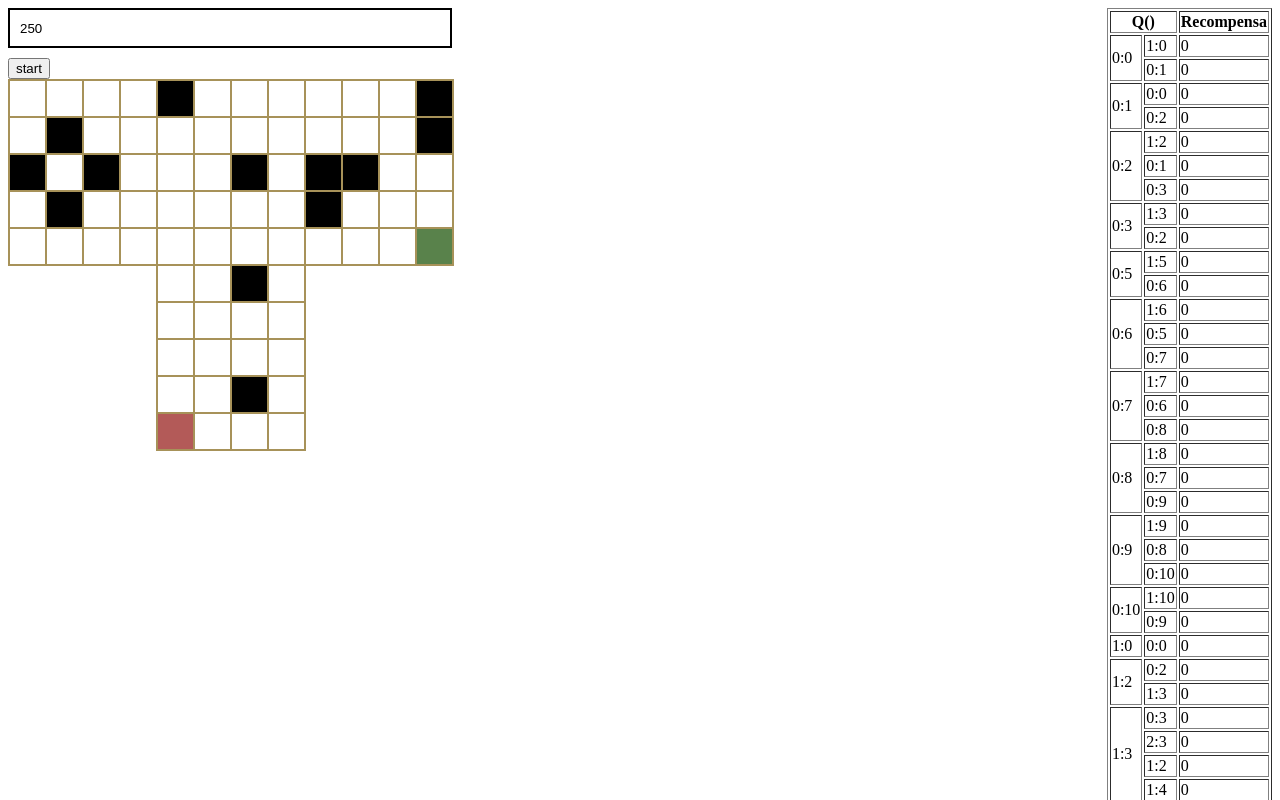
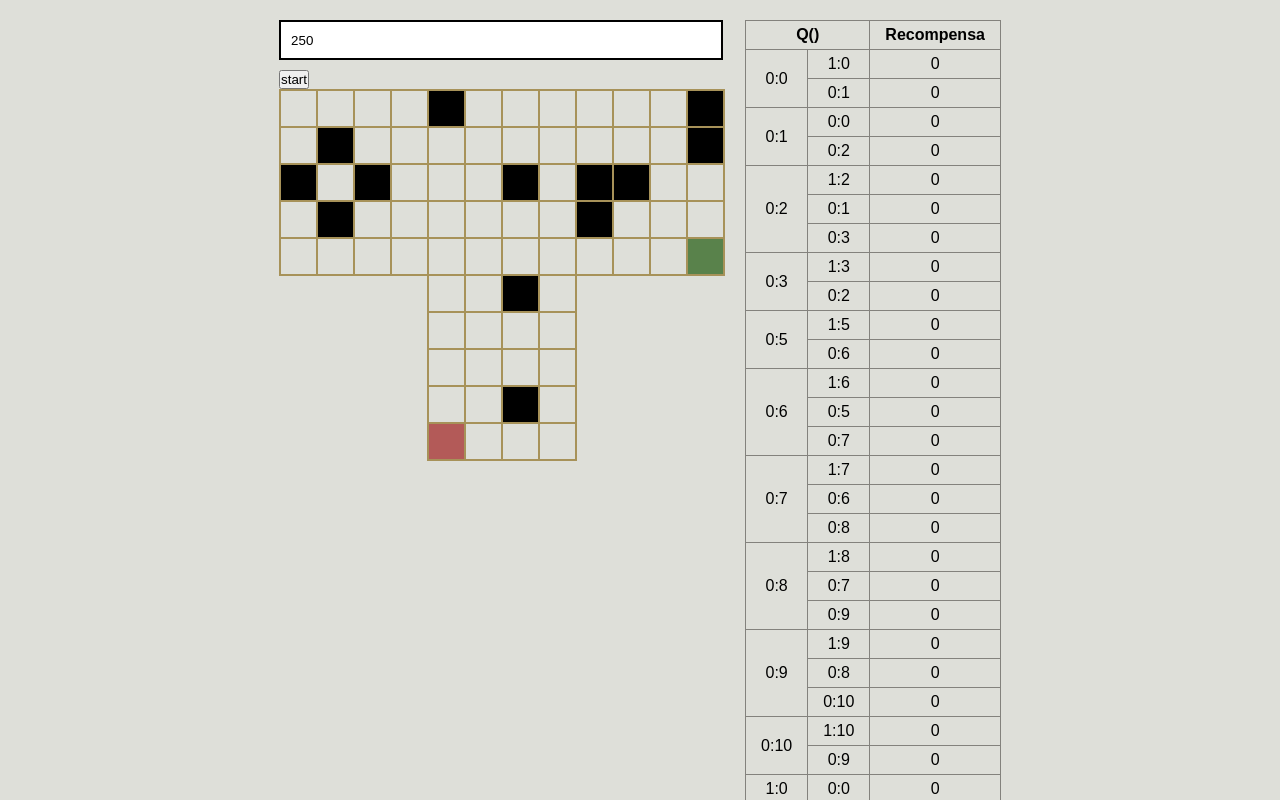
Before and after one commit to LucasAlessio/q-learning, a React (Create React App) app: page / in a window 1280 px wide. Shown: the top 800 px of the page. Built offline with nearby package versions, Linux system fonts and the light colour scheme.

Commit message:
Q-learning: cálculo da tabela Q

```diff
--- a/src/App.tsx
+++ b/src/App.tsx
@@ -1,14 +1,18 @@
 import { ReactNode } from "react";
+import { Map } from "./components/map";
+import { QTable } from "./components/table";
+import { PolicyProvider } from "./hooks/usePolicy";
+import { GlobalStyle } from "./styles/GlobalStyle";
 import styled from "styled-components";
-import { Map } from "./components/map";
-import { Table } from "./components/table";
-import { PolicyProvider } from "./hooks/usePolicy";
 
 const Div = styled.div`
+	position: relative;
 	display: flex;
 	flex-direction: row;
-	justify-content: space-between;
+	justify-content: center;
 	align-items: flex-start;
+	gap: 20px;
+	padding: 20px 0;
 `;
 
 function Row({children}: {children: ReactNode}) {
@@ -18,14 +22,13 @@ function Row({children}: {children: ReactNode}) {
 }
 
 export function App() {
-	return (
-		<div className="App">
+	return <div className="App">
+		<GlobalStyle />
 		<PolicyProvider>
 			<Row>
 				<Map />
-					<Table />
+				<QTable />
 			</Row>
 		</PolicyProvider>
 	</div>
-	);
 }
--- a/src/components/map/index.tsx
+++ b/src/components/map/index.tsx
@@ -2,12 +2,16 @@ import { ChangeEvent, useContext, useEffect, useState } from 'react';
 import { Unity } from './Unity';
 import { ValuePossible } from '../../types';
 import { Policy, PolicyContext } from '../../hooks/usePolicy';
-import { MapState } from '../../enums/MapState';
+import { Coord } from './ValuePossible';
 import styled from 'styled-components';
+
+const GAMA = 0.9;
 
 const Container = styled.div`
 	display: table;
 	margin: 0 2px 2px 0;
+	position: sticky;
+	top: 20px;
 `;
 
 const Row = styled.div`
@@ -68,42 +72,74 @@ export function Map() {
 
 function updateMap(policy: Policy, timelimit: number): ReturnType<typeof setTimeout> {
 	return setTimeout(() => {
-		const pos = policy.position.join(':');
-		const options = Object.keys(policy.qTable[pos]);
-		const option = options[Math.floor(Math.random() * options.length)].split(':').map(value => {
-			return Number(value);
+		const position = policy.position.join(':');
+		let action: Coord;
+
+		let bestAction: string = "";
+		Object.entries(policy.qTable[position]).map(([action, reward]) => {
+			if (bestAction.length === 0 && reward > 0) {
+				bestAction = action;
+			}
 		});
+
+		if (bestAction.length === 0) {
+			const actions = Object.keys(policy.qTable[position]);
+			action = actions[Math.floor(Math.random() * actions.length)].split(':').map(value => {
+			 	return Number(value);
+			}) as Coord;
+		} else {
+			action = bestAction.split(':').map(value => {
+				return Number(value);
+		   }) as Coord;
+		}
+
 
 		if (policy.position.join(',') === policy.target.join(',')) {
 			policy.setPosition(policy.start);
 		}
 		else {
-			if (policy.map[option[0]][option[1]] > 0) {
-				const neighbors = Object.keys(policy.qTable[option[0] + ':' + option[1]]);
+			// if (policy.map[action[0]][action[1]] > 0) {
+			// 	const neighbors = Object.keys(policy.qTable[action[0] + ':' + action[1]]);
 
-				neighbors.map((neighbor) => {
-					const posNeighbor = neighbor.split(':').map(value => {
-						return Number(value);
-					});
+			// 	neighbors.map((neighbor) => {
+			// 		const posNeighbor = neighbor.split(':').map(value => {
+			// 			return Number(value);
+			// 		});
 
-					policy.setMap((old) => {
-						if (
-							![MapState.block, MapState.border].includes(old[posNeighbor[0]][posNeighbor[1]]) &&
-							![MapState.block, MapState.border].includes(policy.map[option[0]][option[1]]) &&
-							old[posNeighbor[0]][posNeighbor[1]] < policy.map[option[0]][option[1]] * 0.9
-						) {
-							policy.map[posNeighbor[0]][posNeighbor[1]] = policy.map[option[0]][option[1]] * 0.9;
-						}
+			// 		policy.setMap((old) => {
+			// 			if (
+			// 				![MapState.block, MapState.border].includes(old[posNeighbor[0]][posNeighbor[1]]) &&
+			// 				![MapState.block, MapState.border].includes(policy.map[action[0]][action[1]]) &&
+			// 				old[posNeighbor[0]][posNeighbor[1]] < policy.map[action[0]][action[1]] * 0.9
+			// 			) {
+			// 				policy.map[posNeighbor[0]][posNeighbor[1]] = policy.map[action[0]][action[1]] * 0.9;
+			// 			}
 
-						return policy.map;
-					});
+			// 			return policy.map;
+			// 		});
 
-					return null;
-				})
-			}
+			// 		return null;
+			// 	})
+			// }
+			updateQTable(policy, action);
 
-			policy.setPosition([option[0], option[1]]);
+			policy.setPosition(action);
 		}
 
 	}, timelimit);
 }
+
+function updateQTable(policy: Policy, position: Coord) {
+	const neighbors = policy.qTable[position.join(':')];
+
+	let maxValue = GAMA  * Math.max(...Object.values(neighbors));
+	if (policy.target.join(':') === position.join(':')) {
+		maxValue = 100;
+	}
+
+	policy.setQTable(old => {
+		old[policy.position.join(':')][position.join(':')] = maxValue;
+
+		return old;
+	});
+}
--- a/src/components/table/index.tsx
+++ b/src/components/table/index.tsx
@@ -1,48 +1,70 @@
 import React, { useContext } from "react"
 import { PolicyContext } from "../../hooks/usePolicy"
+import styled, { css } from "styled-components";
 
-export function Table() {
+const baseTdStyles = css`
+	text-align: center;
+	vertical-align: middle;
+	border: 1px solid #83827d;
+	padding: 5px 15px;
+`;
+
+const Table = styled.table`
+	border-collapse: collapse;
+`;
+
+const Th = styled.th`
+	text-align: center;
+	font-weight: 600;
+	${baseTdStyles}
+`;
+
+const Td = styled.td`
+	${baseTdStyles}
+`;
+
+export function QTable() {
 	const {qTable} = useContext(PolicyContext);
 
-	return <table border={1}>
+	return <Table>
 		<thead>
 			<tr>
-				<th colSpan={2}>Q()</th>
-				<th>Recompensa</th>
+				<Th colSpan={2}>Q()</Th>
+				<Th>Recompensa</Th>
 			</tr>
 		</thead>
 		<tbody>
-			{Object.entries(qTable).map(([posicao, acoes]: [posicao: string, acoes: Record<string, {recompensa: number}>], i) => {
+			{Object.entries(qTable).map(([posicao, acoes]: [posicao: string, acoes: Record<string, number>], i) => {
 				const neighbors = Object.keys(acoes);
 				const values = Object.values(acoes);
 
 				if (neighbors.length === 0) {
 					return <tr key={i}>
-						<td>{posicao}</td>
-						<td>&nbsp;</td>
-						<td>&nbsp;</td>
+						<Td>{posicao}</Td>
+						<Td>&nbsp;</Td>
+						<Td>&nbsp;</Td>
 					</tr>
 				}
 
 				return <React.Fragment key={i}>
 					<tr key={i + '_'}>
-						<td rowSpan={Object.keys(acoes).length}>{posicao}</td>
-						<td>{neighbors.length ? neighbors[0] : null}</td>
-						<td>{values.length ? values[0].recompensa : null}</td>
+						<Td rowSpan={Object.keys(acoes).length}>{posicao}</Td>
+						<Td>{neighbors.length ? neighbors[0] : null}</Td>
+						<Td>{values.length ? (values[0] / 1 === 0 ? values[0] : values[0].toFixed(4))  : null}</Td>
 					</tr>
 
-					{neighbors.length > 1 && Object.entries(acoes).map(([acao, recompensa]: [acao: string, recompensa: Record<'recompensa', number>], j) => {
+					{neighbors.length > 1 && Object.entries(acoes).map(([acao, recompensa]: [acao: string, recompensa: number], j) => {
 						if (j === 0) {
 							return null;
 						}
 
 						return <tr key={i + ':' + j}>
-							<td>{acao}</td>
-							<td>{recompensa.recompensa}</td>
+							<Td>{acao}</Td>
+							<Td>{recompensa % 1 === 0 ? recompensa : recompensa.toFixed(4)}</Td>
 						</tr>
 					})}
 				</React.Fragment>
 			})}
 		</tbody>
-	</table>
+	</Table>
 }
--- a/src/hooks/usePolicy.tsx
+++ b/src/hooks/usePolicy.tsx
@@ -63,33 +63,25 @@ function generateQTable (map: ValuePossible[][]): QTable {
 				if (i > 0 && map[i - 1][j] >= 0) {
 					QTable[i + ':' + j] = {
 						...QTable[i + ':' + j],
-						[(i - 1) + ':' + j]: {
-							recompensa: 0,
-						}
+						[(i - 1) + ':' + j]: 0,
 					};
 				}
 				if (i < map.length - 1 && map[i + 1][j] >= 0) {
 					QTable[i + ':' + j] = {
 						...QTable[i + ':' + j],
-						[(i + 1) + ':' + j]: {
-							recompensa: 0,
-						}
+						[(i + 1) + ':' + j]: 0,
 					};
 				}
 				if (j > 0 && map[i][j - 1] >= 0) {
 					QTable[i + ':' + j] = {
 						...QTable[i + ':' + j],
-						[i + ':' + (j - 1)]: {
-							recompensa: 0,
-						}
+						[i + ':' + (j - 1)]: 0,
 					};
 				}
 				if (j < row.length - 1 && map[i][j + 1] >= 0) {
 					QTable[i + ':' + j] = {
 						...QTable[i + ':' + j],
-						[i + ':' + (j + 1)]: {
-							recompensa: 0,
-						}
+						[i + ':' + (j + 1)]: 0,
 					};
 				}
 			}
--- /dev/null
+++ b/src/styles/GlobalStyle.ts
@@ -0,0 +1,13 @@
+import { createGlobalStyle } from 'styled-components';
+
+export const GlobalStyle = createGlobalStyle`
+	* {
+		margin: 0;
+		padding: 0;
+	}
+
+	body {
+		font-family: Sans-Serif;
+		background: #dedfd9;
+	}
+`;
--- a/src/types/index.ts
+++ b/src/types/index.ts
@@ -1,3 +1,3 @@
 export type ValuePossible = number;
 export type Coord = [number, number];
-export type QTable = Record<string, Record<string, {recompensa: number}>>;
+export type QTable = Record<string, Record<string, number>>;
```
Lines whose indentation alone changed are shown as unchanged.
